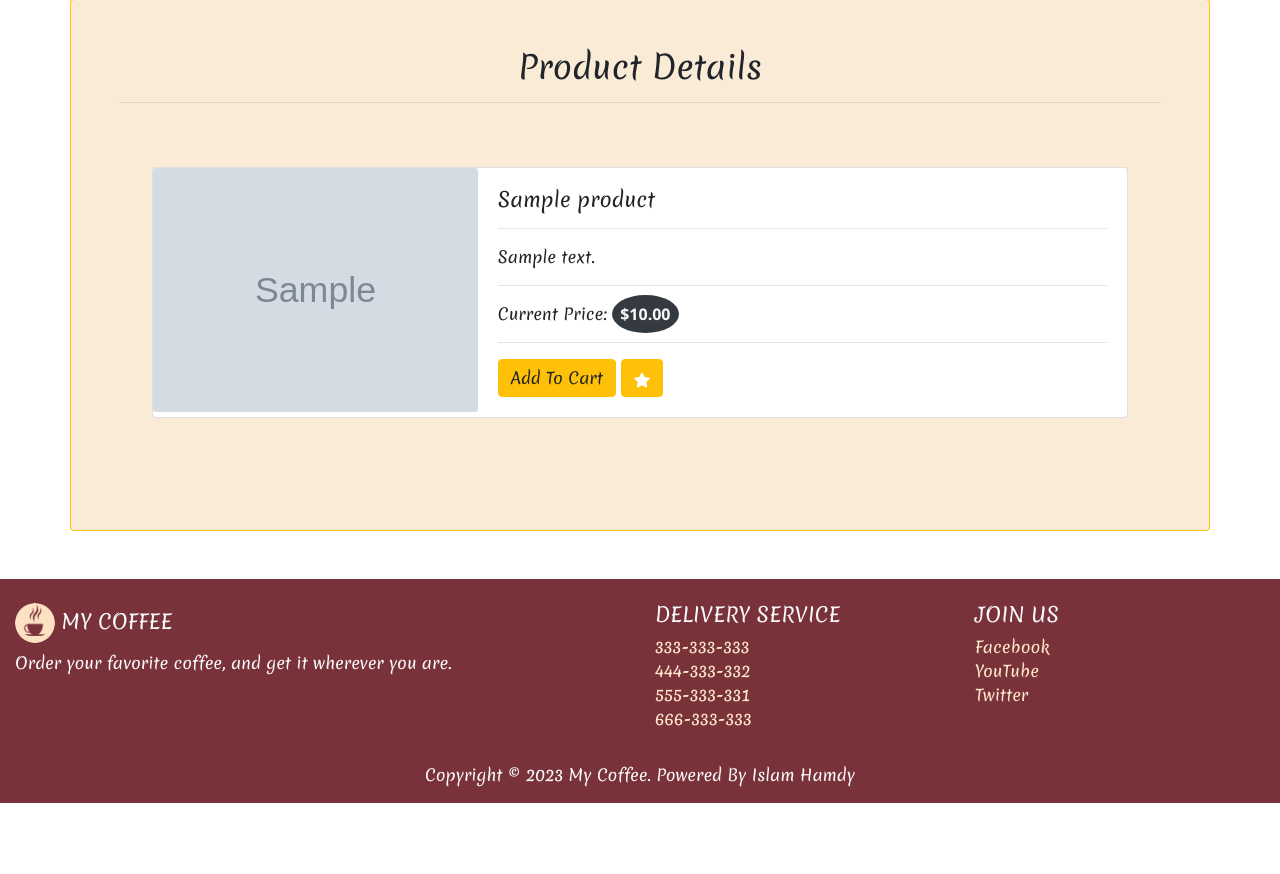
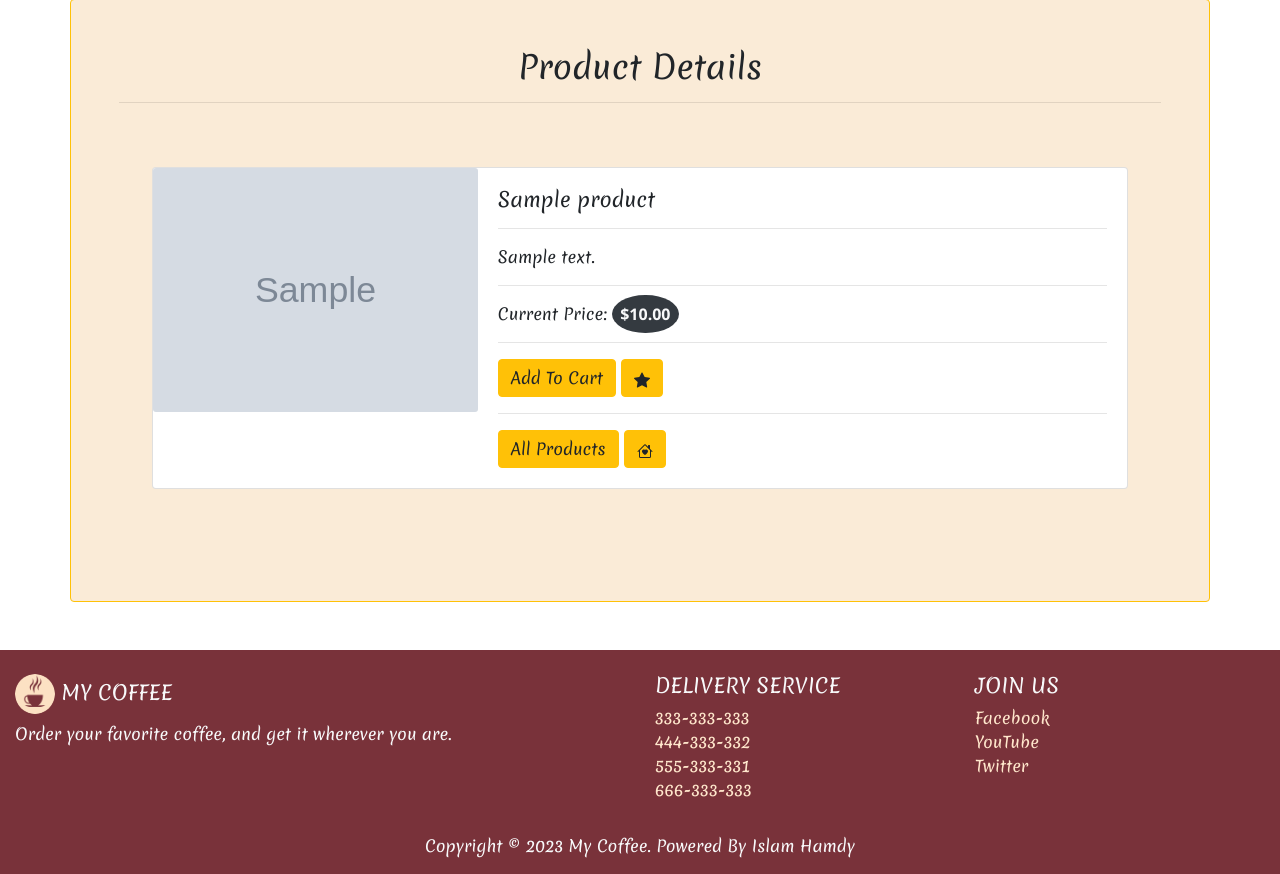
Before and after one commit to Islam412/My_Coffee, a Django app: page /products/1 in a window 1280 px wide. Shown: the part 114-988 px from the top of the page. Before the commit the page ends 917 px from the top, so only its background shows below. Run offline with Django 4.2, Linux system fonts and the light colour scheme; tables that the repository leaves empty hold one stand-in row (values such as "Sample post"); grey boxes marked "Sample" are stand-in pictures; some libraries are stand-ins or nearby versions.

Commit message:
show product detail & add putton return index page into product detail

```diff
--- a/pages/templates/pages/index.html
+++ b/pages/templates/pages/index.html
@@ -77,7 +77,7 @@
                         <div class="card-body">
                             <h5 class="card-title">{{item}}</h5>
                             <p class="card-text text-truncate">{{item.description}}.</p>
-                            <a href="#" class="btn btn-warning">Show Details</a>
+                            <a href="{% url 'product' product_id=item.id %}" class="btn btn-warning">Show Details</a>
                         </div>
                         </div>
                     </div>
--- a/products/templates/products/product.html
+++ b/products/templates/products/product.html
@@ -22,11 +22,19 @@
                             <p class="card-text">Current Price: <span id="price" class="bg-dark text-light rounded-circle p-2">${{product.price}}</span></p>
                             <hr>
                             <button type="submit" class="btn btn-warning">Add To Cart</button>
-                            <button type="submit" class="btn btn-warning text-white">
+                            <button type="submit" class="btn btn-warning">
                             <svg class="bi bi-star-fill" width="1em" height="1em" viewBox="0 0 16 16" fill="currentColor" xmlns="http://www.w3.org/2000/svg">
                                 <path d="M3.612 15.443c-.386.198-.824-.149-.746-.592l.83-4.73L.173 6.765c-.329-.314-.158-.888.283-.95l4.898-.696L7.538.792c.197-.39.73-.39.927 0l2.184 4.327 4.898.696c.441.062.612.636.283.95l-3.523 3.356.83 4.73c.078.443-.36.79-.746.592L8 13.187l-4.389 2.256z"/>
                             </svg>
                             </button>
+                            <hr>
+                            <a href="{% url 'products' %}" class="btn btn-warning">All Products</a>
+                            <a href="{% url 'index' %}" class="btn btn-warning">
+                                <svg xmlns="http://www.w3.org/2000/svg" width="16" height="16" fill="currentColor" class="bi bi-house-heart" viewBox="0 0 16 16">
+                                    <path d="M8 6.982C9.664 5.309 13.825 8.236 8 12 2.175 8.236 6.336 5.309 8 6.982Z"/>
+                                    <path d="M8.707 1.5a1 1 0 0 0-1.414 0L.646 8.146a.5.5 0 0 0 .708.707L2 8.207V13.5A1.5 1.5 0 0 0 3.5 15h9a1.5 1.5 0 0 0 1.5-1.5V8.207l.646.646a.5.5 0 0 0 .708-.707L13 5.793V2.5a.5.5 0 0 0-.5-.5h-1a.5.5 0 0 0-.5.5v1.293L8.707 1.5ZM13 7.207V13.5a.5.5 0 0 1-.5.5h-9a.5.5 0 0 1-.5-.5V7.207l5-5 5 5Z"/>
+                                  </svg>
+                            </a>
                         </div>
                         </div>
                     </div>
--- a/products/templates/products/products.html
+++ b/products/templates/products/products.html
@@ -15,7 +15,7 @@
                             <div class="card-body">
                             <h5 class="card-title">{{item}}</h5>
                             <p class="card-text text-truncate">{{item.description}}.</p>
-                            <a href="#" class="btn btn-warning">Show Details</a>
+                            <a href="{% url 'product' product_id=item.id %}" class="btn btn-warning">Show Details</a>
                             </div>
                         </div>
                         </div>
```
